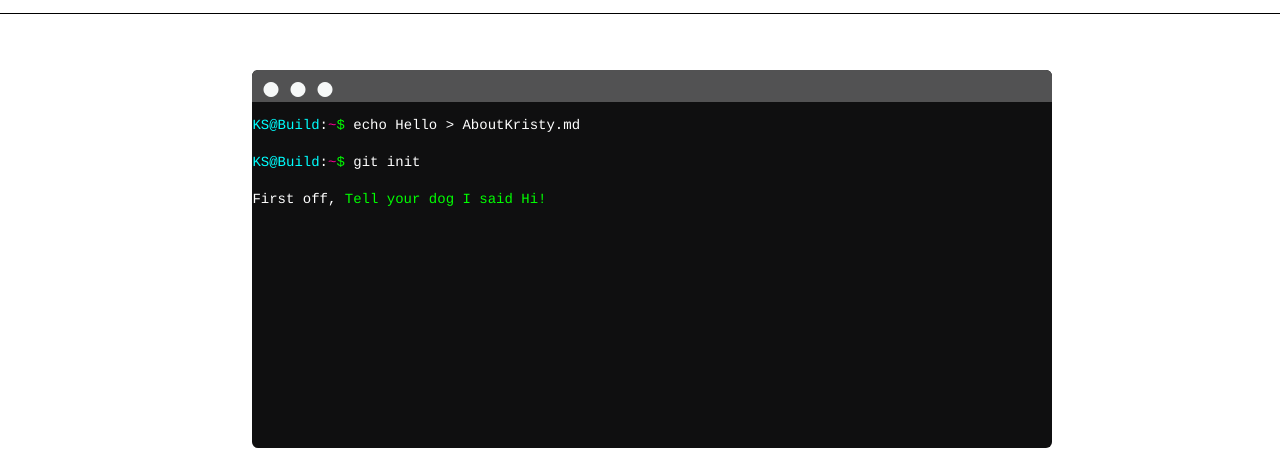
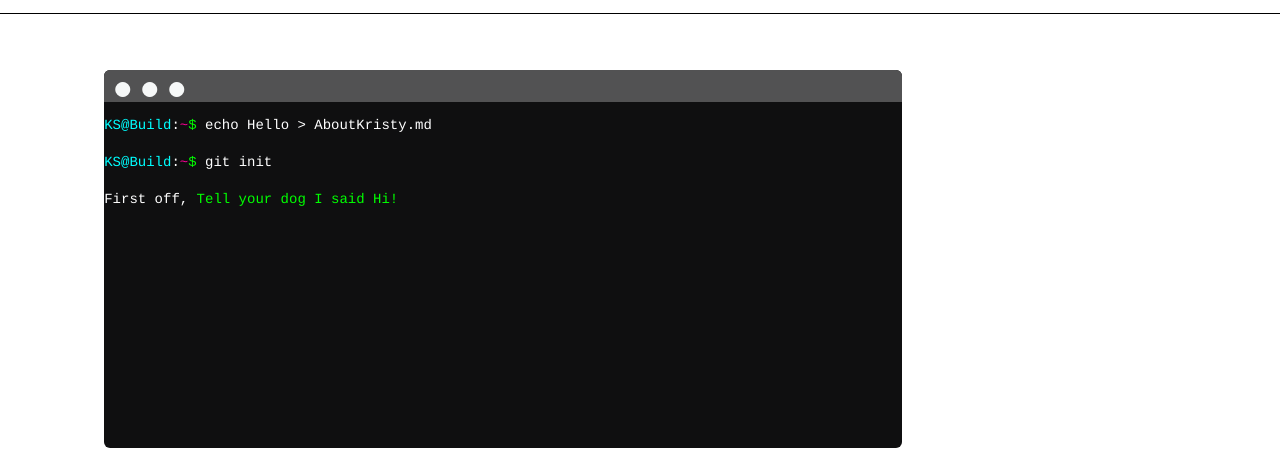
Before and after one commit to Kristy-Stallings/kristystallings.com, an Angular app in the folder portfolio/: page / in a window 1280 px wide. Shown: the part 347-800 px from the top of the page. Built offline with nearby package versions, Linux system fonts and the light colour scheme.

Commit message:
updating terminal placement

```diff
--- a/portfolio/src/app/app.component.css
+++ b/portfolio/src/app/app.component.css
@@ -44,10 +44,10 @@ a {
 }
 .terminal {
     position: relative;
-    left: 16%;
+    left: 3%;
     text-align: left;
     color: white;
-    width: 80%;
+    width: 70%;
     max-width: 800px;
     border-radius: 6px;
     padding-top: 45px;
```
